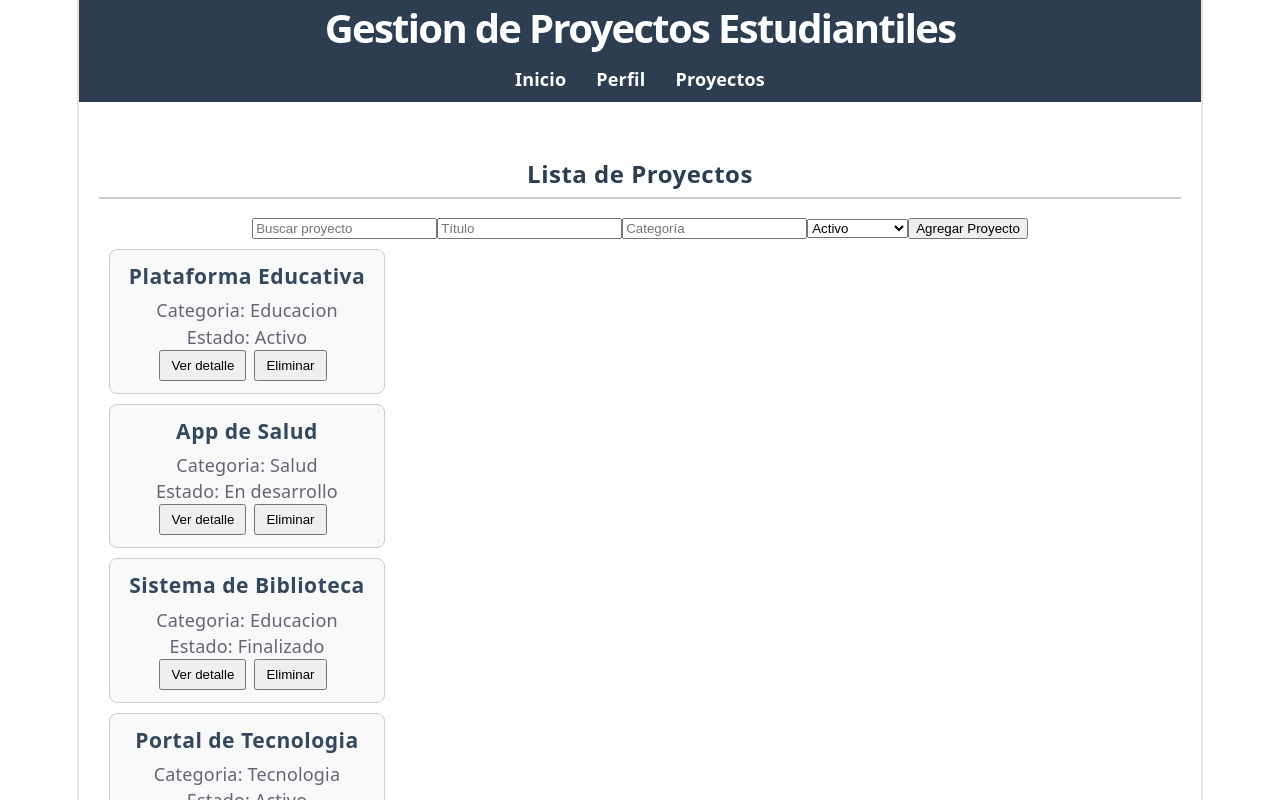
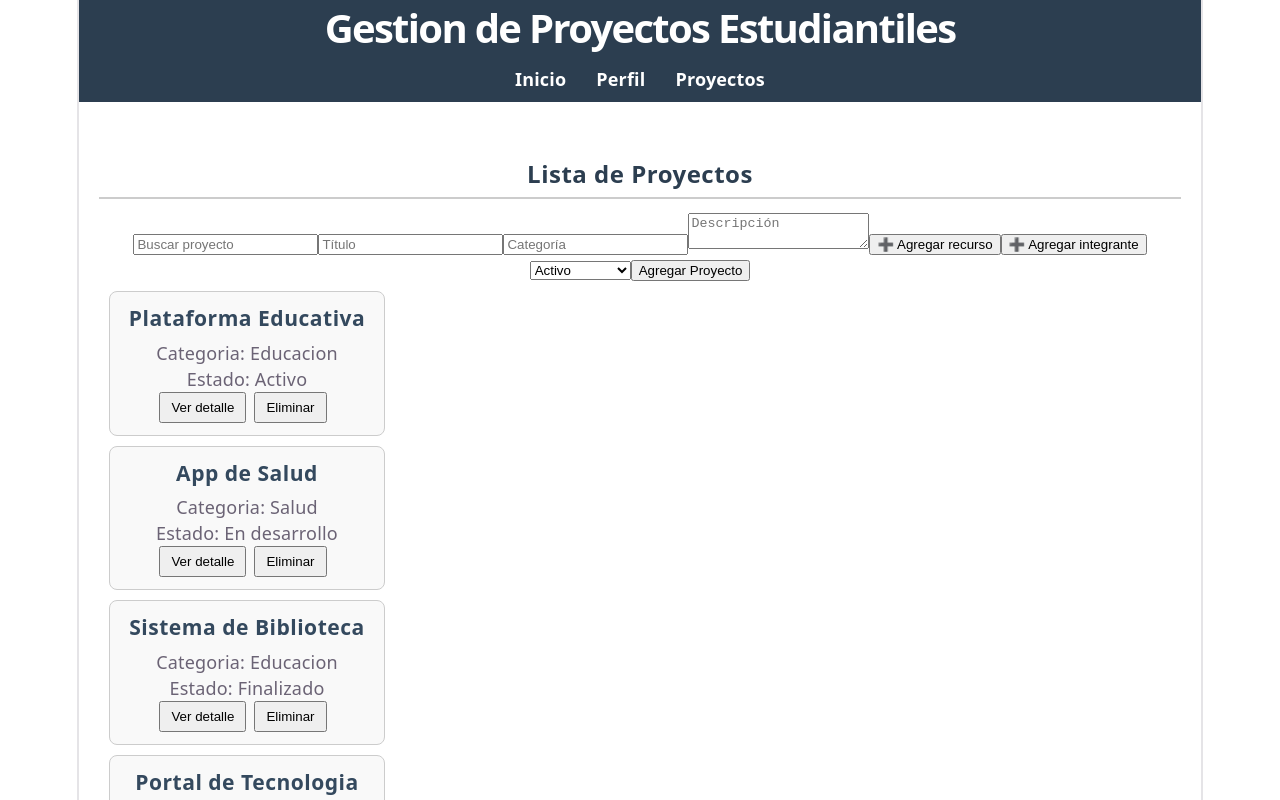
Before and after one commit to joel-cespedes-n/pv_tp3_grupo15, a React (Vite) app: page / in a window 1280 px wide. Shown: the top 800 px of the page. Built offline with nearby package versions, Linux system fonts and the light colour scheme.

Commit message:
feat: Agrego mas opciones al formulario para agregar proyectos. [Cespedes Joel Normando]

```diff
--- a/src/components/DetalleProyecto.jsx
+++ b/src/components/DetalleProyecto.jsx
@@ -5,7 +5,14 @@ const DetalleProyecto = ({ proyecto, onVolver }) => {
             <p><strong>Categoría:</strong> {proyecto.categoria}</p>
             <p><strong>Estado:</strong> {proyecto.estado}</p>
             <p><strong>Descripción:</strong> {proyecto.descripcion}</p>
-            <p><strong>Lista de Recursos:</strong> <a href={proyecto.recursos} target="_blank" rel="noopener noreferrer">Ver recursos</a></p>
+            <p><strong>Lista de Recursos:</strong></p>
+            <ul>
+                {proyecto.recursos.map((recurso, index) => (
+                    <li key={index}>
+                        <p>{recurso.recurso}</p>
+                    </li>
+                ))}
+            </ul>
             <p><strong>Equipo:</strong></p>
             <ul>
                 {proyecto.equipo.map((miembro, index) => (
--- a/src/components/ListaProyectos.jsx
+++ b/src/components/ListaProyectos.jsx
@@ -10,7 +10,10 @@ const ListaProyectos = () => {
     const [nuevoProyecto, setNuevoProyecto] = useState({
         titulo: "",
         categoria: "",
-        estado: "Activo"
+        estado: "Activo",
+        descripcion: "",
+        recursos: [],
+        equipo: []
     });
     const [proyectoSeleccionado, setProyectoSeleccionado] = useState(null);
 
@@ -25,14 +28,17 @@ const ListaProyectos = () => {
             id: nuevoId,
             titulo: nuevoProyecto.titulo,
             categoria: nuevoProyecto.categoria,
-            estado: nuevoProyecto.estado
+            estado: nuevoProyecto.estado,
+            descripcion: nuevoProyecto.descripcion,
+            recursos: nuevoProyecto.recursos,
+            equipo: nuevoProyecto.equipo
         };
 
         proyectoService.agregarProyecto(proyectoAgregar);
 
         setProyectos(proyectoService.obtenerProyectos());
 
-        setNuevoProyecto({ titulo: "", categoria: "", estado: "Activo" });
+        setNuevoProyecto({ titulo: "", categoria: "", estado: "Activo", descripcion: "", recursos: [], equipo: [] });
     }
 
     const handleRemove = (id) => {
@@ -89,6 +95,78 @@ const handleVerDetalle = (id) =>{
                 onChange={handleInputChange}
             />
 
+            <textarea
+                name="descripcion"
+                placeholder="Descripción"
+                value={nuevoProyecto.descripcion}
+                onChange={handleInputChange}
+            />
+
+           {nuevoProyecto.recursos.map((recurso, index) => (
+            <div key={index}>
+                <input
+                type="text"
+                placeholder={`Recurso ${index + 1}`}
+                value={recurso}
+                onChange={(e) => {
+                    const nuevosRecursos = [...nuevoProyecto.recursos];
+                    nuevosRecursos[index] = e.target.value;
+                    setNuevoProyecto({ ...nuevoProyecto, recursos: nuevosRecursos });
+                }}
+                />
+            </div>
+            ))}
+
+            <button
+            type="button"
+            onClick={() =>
+                setNuevoProyecto({
+                ...nuevoProyecto,
+                recursos: [...nuevoProyecto.recursos, ""]
+                })
+            }
+            >
+            ➕ Agregar recurso
+            </button>
+
+            {nuevoProyecto.equipo.map((integrante, index) => (
+            <div key={index}>
+                <input
+                type="text"
+                placeholder="Nombre"
+                value={integrante.nombre}
+                onChange={(e) => {
+                    const nuevoEquipo = [...nuevoProyecto.equipo];
+                    nuevoEquipo[index].nombre = e.target.value;
+                    setNuevoProyecto({ ...nuevoProyecto, equipo: nuevoEquipo });
+                }}
+                />
+                <input
+                type="text"
+                placeholder="Rol"
+                value={integrante.rol}
+                onChange={(e) => {
+                    const nuevoEquipo = [...nuevoProyecto.equipo];
+                    nuevoEquipo[index].rol = e.target.value;
+                    setNuevoProyecto({ ...nuevoProyecto, equipo: nuevoEquipo });
+                }}
+                />
+            </div>
+            ))}
+
+            <button
+            type="button"
+            onClick={() =>
+                setNuevoProyecto({
+                ...nuevoProyecto,
+                equipo: [...nuevoProyecto.equipo, { nombre: "", rol: "" }]
+                })
+            }
+            >
+            ➕ Agregar integrante
+            </button>
+
+
             <select
                 name="estado"
                 value={nuevoProyecto.estado}
--- a/src/services/proyectoService.js
+++ b/src/services/proyectoService.js
@@ -3,27 +3,27 @@ const proyectoService = (() =>{
 
      {id: 1, titulo: "Plataforma Educativa",categoria: "Educacion", estado: "Activo",
      descripcion: "Desarrollo de una plataforma educativa en línea para cursos de programación. Incluye módulos de video, ejercicios interactivos y seguimiento del progreso del estudiante.",
-     recursos: "https://github.com/joel-cespedes-n/pv_tp3_grupo15",
+     recursos: [{recurso:"https://github.com/joel-cespedes-n/pv_tp3_grupo15"}],
      equipo: [{nombre: "Cespedes Joel Normando", rol: "Desarrollador Frontend"}, {nombre: "Gutierrez Maximiliano Gabriel", rol: "Desarrollador Backend"}]
      },
      {id: 2, titulo: "App de Salud",categoria: "Salud", estado: "En desarrollo",
      descripcion: "Desarrollo de una aplicación móvil para el seguimiento de la salud y el bienestar. Incluye funciones de monitoreo de actividad física, recordatorios de medicamentos y consejos de salud personalizados.",
-     recursos: "https://virtual.unju.edu.ar/pluginfile.php/1004563/mod_resource/content/1/Trabajo%20Pr%C3%A1ctico%20N%C2%B0%203%20parte%202.pdf",
+     recursos: [{recurso:"https://github.com/joel-cespedes-n/pv_tp3_grupo15"}],
      equipo: [{nombre: "Cespedes Joel Normando", rol: "Desarrollador Frontend"}, {nombre: "Gutierrez Maximiliano Gabriel", rol: "Desarrollador Backend"}]
      },
      {id: 3, titulo: "Sistema de Biblioteca",categoria: "Educacion", estado: "Finalizado",
      descripcion: "Desarrollo de un sistema de gestión de biblioteca para una universidad. Incluye funciones de catalogación, préstamo de libros y gestión de usuarios.",
-     recursos: "https://github.com/joel-cespedes-n/pv_tp3_grupo15",
+     recursos: [{recurso:"https://github.com/joel-cespedes-n/pv_tp3_grupo15"}],
      equipo: [{nombre: "Cespedes Joel Normando", rol: "Desarrollador Frontend"}, {nombre: "Gutierrez Maximiliano Gabriel", rol: "Desarrollador Backend"}]
      },
      {id: 4, titulo: "Portal de Tecnologia",categoria: "Tecnologia", estado: "Activo",
      descripcion: "Desarrollo de un portal web para noticias y recursos tecnológicos. Incluye secciones de noticias, tutoriales y foros de discusión sobre tecnología.",
-     recursos: "https://virtual.unju.edu.ar/pluginfile.php/1004563/mod_resource/content/1/Trabajo%20Pr%C3%A1ctico%20N%C2%B0%203%20parte%202.pdf",
+     recursos: [{recurso:"https://github.com/joel-cespedes-n/pv_tp3_grupo15"}],
      equipo: [{nombre: "Cespedes Joel Normando", rol: "Desarrollador Frontend"}, {nombre: "Gutierrez Maximiliano Gabriel", rol: "Desarrollador Backend"}]
      },
      {id: 5, titulo: "Gestion Hospitalaria",categoria: "Salud", estado: "Pendiente",
      descripcion: "Desarrollo de un sistema de gestión hospitalaria para mejorar la eficiencia en la administración de pacientes, citas y recursos médicos.",
-     recursos: "https://virtual.unju.edu.ar/pluginfile.php/1004563/mod_resource/content/1/Trabajo%20Pr%C3%A1ctico%20N%C2%B0%203%20parte%202.pdf",
+     recursos: [{recurso:"https://github.com/joel-cespedes-n/pv_tp3_grupo15"}],
      equipo: [{nombre: "Cespedes Joel Normando", rol: "Desarrollador Frontend"}, {nombre: "Gutierrez Maximiliano Gabriel", rol: "Desarrollador Backend"}]
      }
     ];
```
